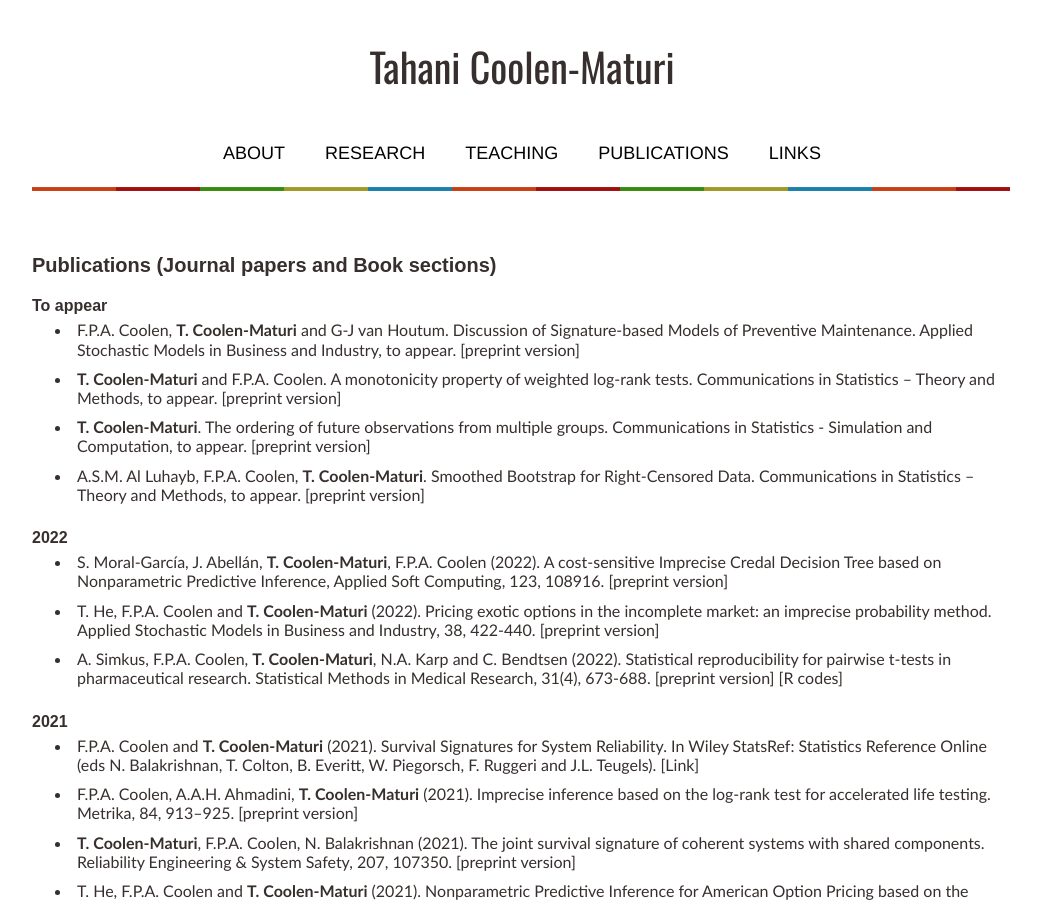
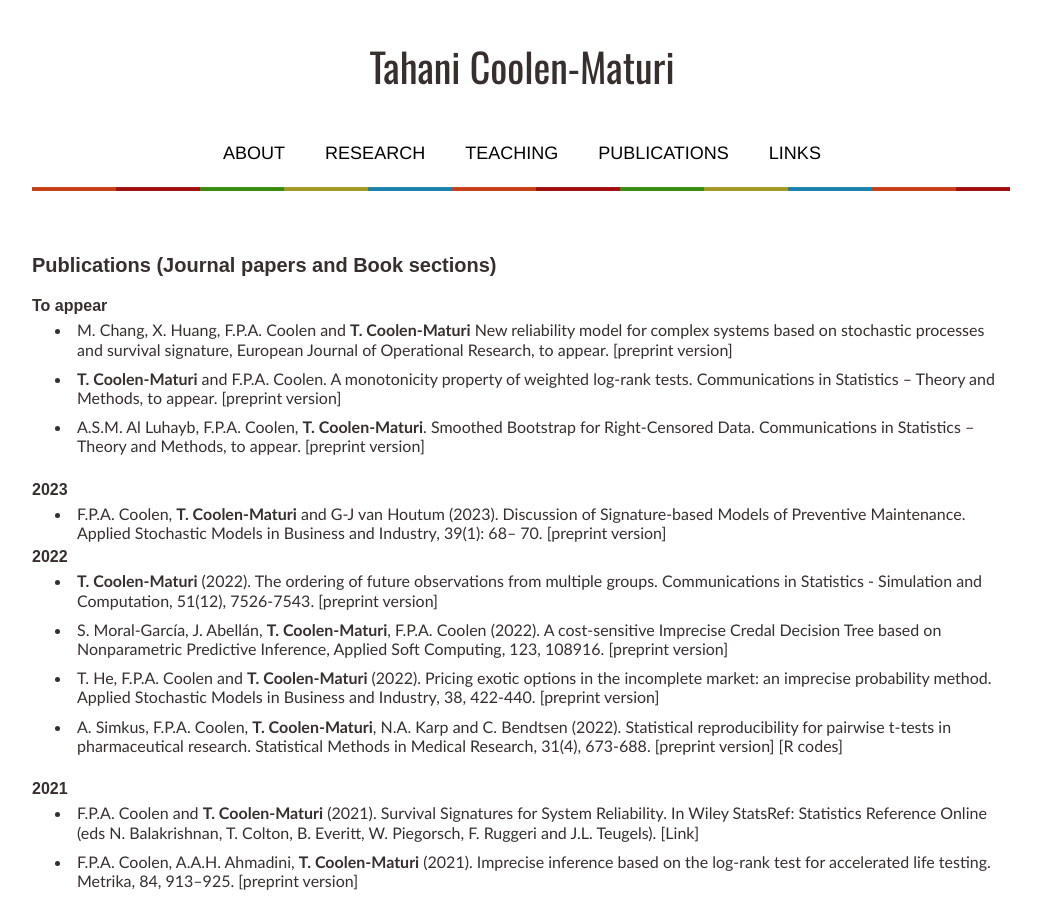
Before and after one commit to tmaturi/tahanimaturi, a Jekyll site: the page built from publications.md, in a window 1280 px wide and 900 px high. Shown: the whole window, without its empty margins (119-1160 px from the left). Built offline with Jekyll 4.4.1, drawn with Linux system fonts in a browser that asks for light colours; our own code applies the rules of GitHub Pages for plain Markdown files.

Commit message:
Update publications.md

```diff
--- a/publications.md
+++ b/publications.md
@@ -9,17 +9,20 @@ title: Publications
 ### To appear
 
 
-
-- F.P.A. Coolen, **T. Coolen-Maturi** and G-J van Houtum. Discussion of Signature-based Models of Preventive Maintenance. Applied Stochastic Models in Business and Industry, to appear. [[preprint version](pdfs/ASMBI-discussion-220907-subm.pdf){:target="_blank"}]
+-  M. Chang, X. Huang,  F.P.A. Coolen and **T. Coolen-Maturi** New reliability model for complex systems based on stochastic processes and survival signature, European Journal of Operational Research, to appear. [[preprint version](pdfs/EJOR-23-complex-systems-survival-signature.pdf){:target="_blank"}]
 - **T. Coolen-Maturi** and F.P.A. Coolen. A  monotonicity property of weighted log-rank tests.   Communications in Statistics – Theory and Methods, to appear. [[preprint version](pdfs/Logrank-ComStats-rev-20210507-Final.pdf){:target="_blank"}]
-- **T. Coolen-Maturi**.  The ordering of future observations from multiple groups. Communications in Statistics - Simulation and Computation, to appear. [[preprint version](pdfs/ordered_future_Sep2020rev.pdf){:target="_blank"}]
 - A.S.M. Al Luhayb, F.P.A. Coolen, **T. Coolen-Maturi**. Smoothed Bootstrap for Right-Censored Data.  Communications in Statistics – Theory and Methods, to appear. [[preprint version](pdfs/ComStats_SB_RC_Rev_221023.pdf){:target="_blank"}]
 
 
 
  <br>
 
+### 2023
+- F.P.A. Coolen, **T. Coolen-Maturi** and G-J van Houtum (2023). Discussion of Signature-based Models of Preventive Maintenance. Applied Stochastic Models in Business and Industry, 39(1): 68– 70. [[preprint version](pdfs/ASMBI-discussion-220907-subm.pdf){:target="_blank"}]
+
 ### 2022
+- **T. Coolen-Maturi** (2022).  The ordering of future observations from multiple groups. Communications in Statistics - Simulation and Computation, 51(12), 7526-7543. [[preprint version](pdfs/ordered_future_Sep2020rev.pdf){:target="_blank"}]
+
 - S. Moral-García, J. Abellán, **T. Coolen-Maturi**, F.P.A. Coolen (2022).
 A cost-sensitive Imprecise Credal Decision Tree based on Nonparametric Predictive Inference,
 Applied Soft Computing, 123, 108916. [[preprint version](pdfs/Serafin-manuscript-2022-accepted.pdf){:target="_blank"}]
```
